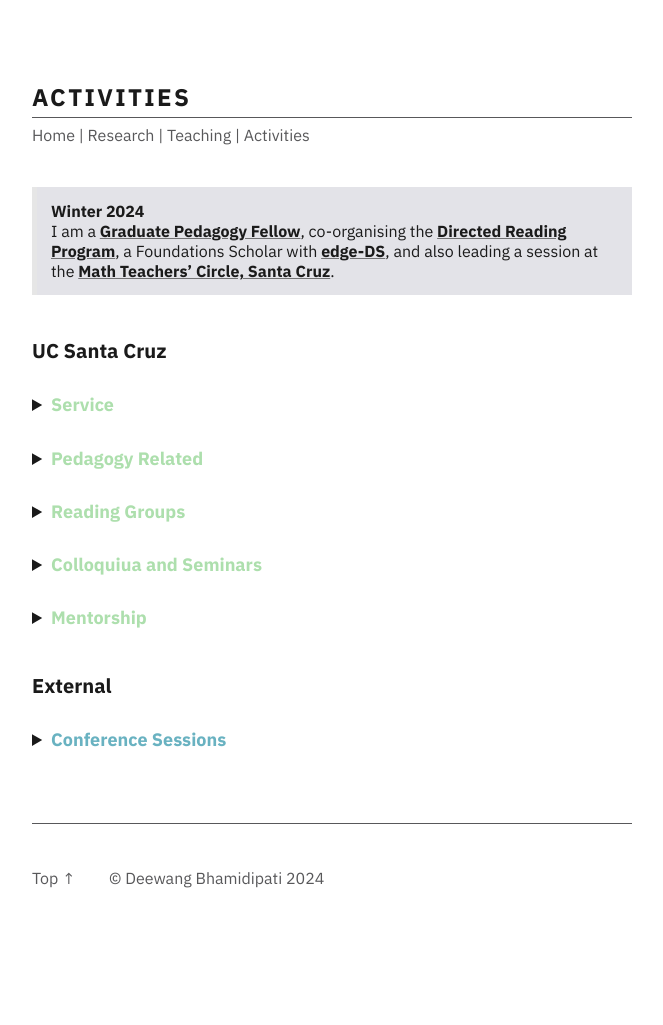
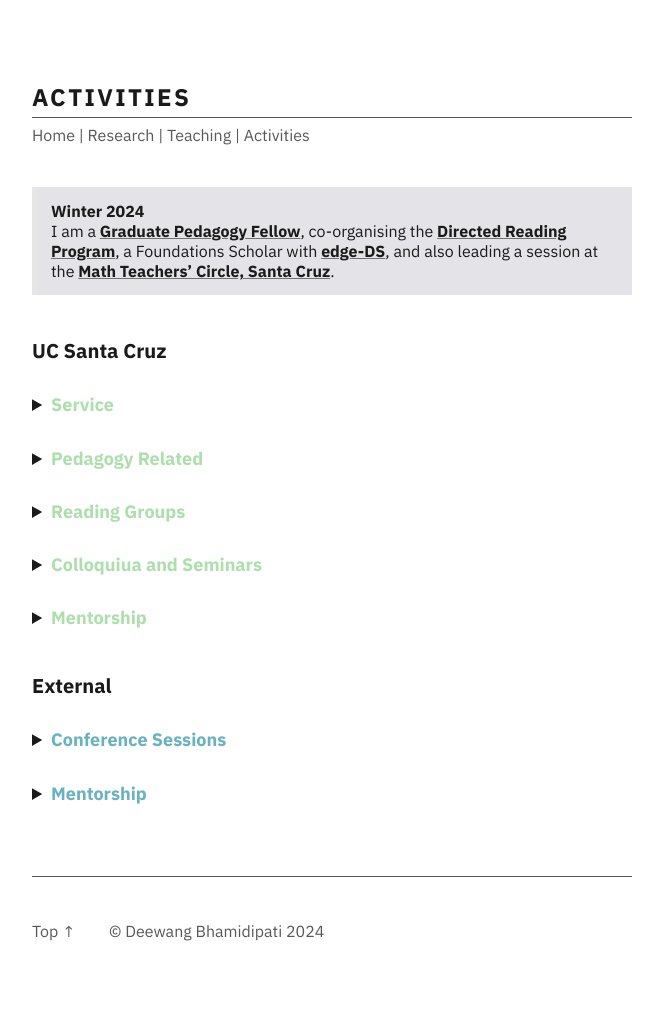
Before and after one commit to junkquill/junkquill.github.io, a Jekyll site: the page built from _pages/activities.md, in a window 1280 px wide. Shown: the whole page, without its empty margins (308-971 px from the left). Built offline with Jekyll 4.4.1, drawn with Linux system fonts in a browser that asks for light colours; before the commit the page ends 972 px from its top, so only the background shows below that.

Commit message:
activities-update

```diff
--- a/_pages/activities.md
+++ b/_pages/activities.md
@@ -136,9 +136,7 @@
 <!-- --------------------------------------------------- -->
 
 <details>
-    <summary><b style="color:#addfad">Mentorship</b></summary>
-
-<a href="https://sites.google.com/ucsc.edu/drp-math/"><b>Directed Reading Program</b></a>
+    <summary><b style="color:#addfad">Mentorship</b></summary>: <a href="https://sites.google.com/ucsc.edu/drp-math/"><b>Directed Reading Program</b></a>
 <ul style="line-height:180%">
 
 <li> Yahya Bashandy, <b>TBD</b>, <small>Winter 2024</small><br>
@@ -167,23 +165,6 @@
 <li> Anna Yoon, <b>Elliptic Curve Cryptography</b>, <small>Winter 2020</small></li>
 
 </ul>
-
-<a href="https://sites.google.com/view/twoples/home"><b>Twoples</b></a>
-<ul style="line-height:180%">
-
-<li> Lillian Frey, <b>Linear Codes</b>, <small>Sep - Dec 2022</small><br>
-    <small>Binghamton University</small></li>
-
-<li> Lalit Sharma, <b>Class Groups</b>, <small>Feb - May 2022</small><br>
-    <small>University of Delhi</small></li>
-
-<li> Bowen Li, <b>Category Theory</b>, <small>Feb - May 2022</small><br>
-    <small>Carleton College</small></li>
-
-<li> Lalit Sharma, <b>Varieties</b>, <small>Sep - Dec 2021</small><br>
-    <small>University of Delhi</small></li>
-
-</ul>
 </details>
 
 <!-- --------------------------------------------------- -->
@@ -205,3 +186,25 @@
 
 </ul>
 </details>
+
+<details>
+    <summary><b style="color:#69b2c1">Mentorship</b></summary>
+<br>
+
+<a href="https://sites.google.com/view/twoples/home"><b>Twoples</b></a>
+<ul style="line-height:180%">
+
+<li> Lillian Frey, <b>Linear Codes</b>, <small>Sep - Dec 2022</small><br>
+    <small>Binghamton University</small></li>
+
+<li> Lalit Sharma, <b>Class Groups</b>, <small>Feb - May 2022</small><br>
+    <small>University of Delhi</small></li>
+
+<li> Bowen Li, <b>Category Theory</b>, <small>Feb - May 2022</small><br>
+    <small>Carleton College</small></li>
+
+<li> Lalit Sharma, <b>Varieties</b>, <small>Sep - Dec 2021</small><br>
+    <small>University of Delhi</small></li>
+
+</ul>
+</details>
```
